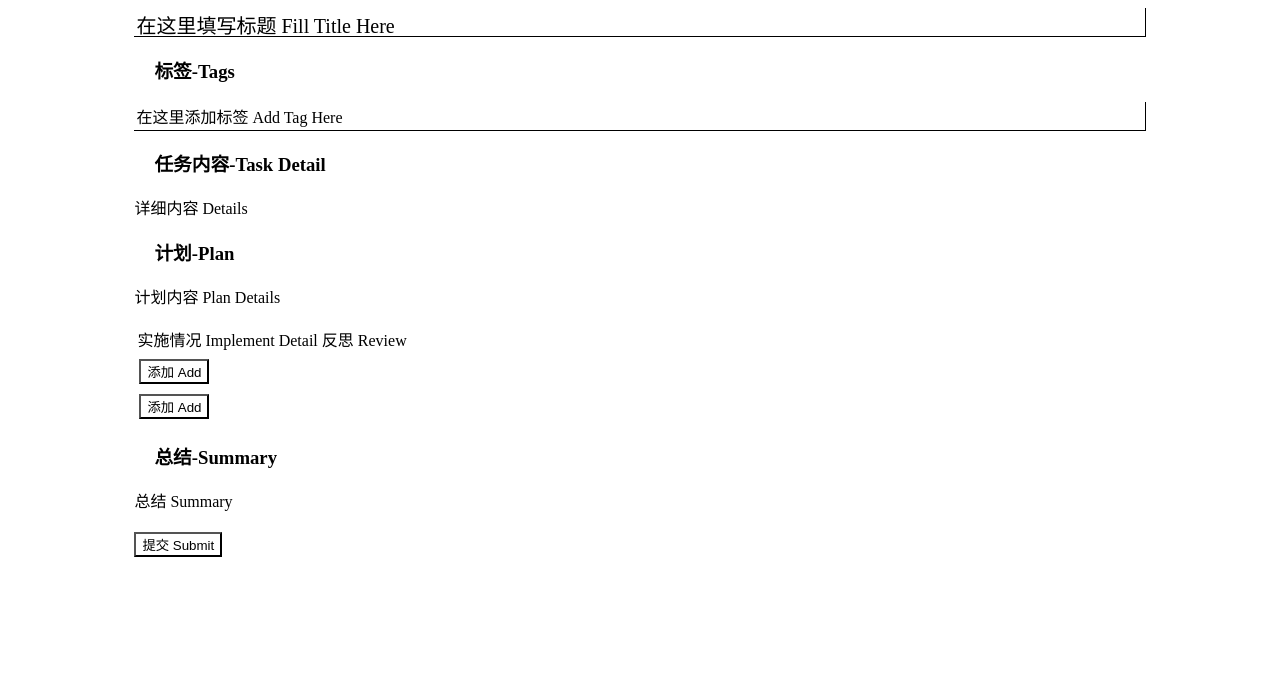
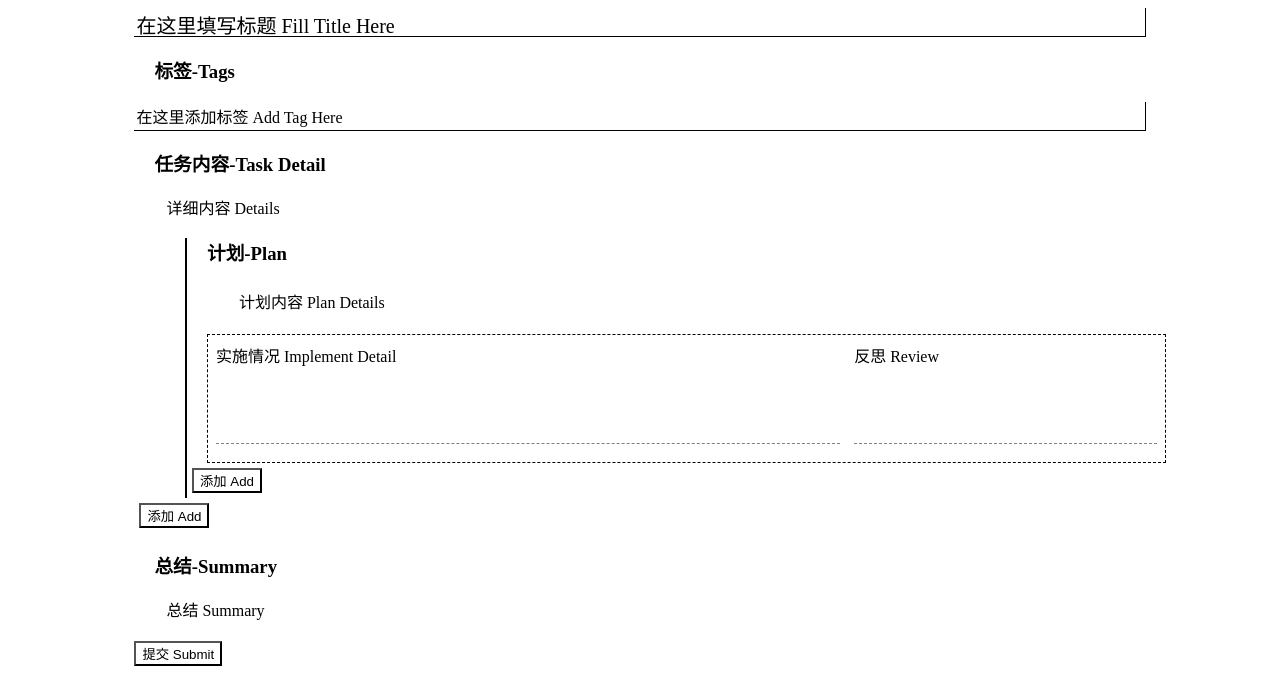
Before and after one commit to LechenDai43/NoteApp, a PHP site: page /pages/create/record-create.php in a window 1280 px wide. Shown: the part 134-808 px from the top of the page. Before the commit the page ends 691 px from the top, so only its background shows below. Run offline with PHP 8.4, Linux system fonts and the light colour scheme.

Commit message:
more css

```diff
--- a/css/create.css
+++ b/css/create.css
@@ -190,6 +190,7 @@ h3 {
     border-bottom: 2px double darkgray;
     border-left: 1px solid lightgray;
     margin-bottom: 15px;
+    text-indent: 2em;
 }
 
 <!-- end for note-create.php -->
@@ -209,4 +210,59 @@ h3 {
     border-left: 1px solid lightgray;
     border-right: 1px solid lightgray;
 }
+
+.in-section-p {
+    text-indent: 2em;
+}
+
+.introduction-p {
+    text-indent: 2em;
+}
 <!-- end for entry-create.php -->
+
+<!-- css for record-create.php -->
+
+.non-class {}
+
+.try-detail {
+    margin-left: 20px;
+    padding: 5px;
+    border: 1px dashed black;
+    width: 100%;
+}
+
+.an-implement {
+    margin-right: 5px;
+    border-bottom: 1px dashed gray;
+    height: 100px;
+    overflow: auto;
+    margin-bottom: 10px;
+}
+
+.a-review {
+    margin-left: 5px;
+    border-bottom: 1px dashed gray;
+    height: 100px;
+    overflow: auto;
+    margin-bottom: 10px;
+}
+
+.record-summary {
+    text-indent: 2em;
+}
+
+.description-container p {
+    text-indent: 2em;
+}
+
+.a-process {
+    margin-left: 5%;
+    border-left: 2px double black;
+}
+
+.plan-content {
+    margin-left: 15px;
+    padding: 5px;
+    text-indent: 2em;
+}
+<!-- end for record-create.php -->
--- a/javascript/record-create-js.js
+++ b/javascript/record-create-js.js
@@ -47,6 +47,7 @@ function addRecordPlan() {
     proc.append(top);
 
     var mid = document.createElement("table");
+    mid.classList.add("try-detail");
     var tr = document.createElement("tr");
     var left = document.createElement("td");
     var lp = document.createElement("p");
--- a/pages/create/entry-create.php
+++ b/pages/create/entry-create.php
@@ -13,6 +13,7 @@ Classes:
     in-section-p                          ps for the content of a single section
     reference-container                   divs to contains all information about reference
     entry-ref-list                        order lists for the references of an entry
+    introduction-p                        paragraph for introduction
 Functions:
     addSpecialComponent(event, int)       add a special component to a section according to the int parameter
     addEntrySection()                     add a new section after the last one
@@ -31,7 +32,7 @@ Functions:
             <?php include_once 'common-create.php'; ?>
             <div class="introduction-container">
                 <h3>简介-Introduction</h3>
-                <p contenteditable="true">填写简介 Fill Introduction Here</p>
+                <p contenteditable="true" class="introduction-p">填写简介 Fill Introduction Here</p>
             </div>
             <div class="all-sections">
                 <div class="a-group">
--- a/pages/create/record-create.php
+++ b/pages/create/record-create.php
@@ -16,6 +16,7 @@ Classes:
     plan-content                        paragraphs to store the content of plans
     proc-#-imp                          implementations for process #
     proc-#-rev                          reviews for process #
+    try-detail                          table for implementations of a plan
 Functions:
      addRecordImplement(event)          add a new implementation for the plan
      addRecordPlan()                    add a new plan for the task
@@ -41,7 +42,7 @@ Functions:
                         <h3>计划-Plan</h3>
                         <p contenteditable="true" class="plan-content">计划内容 Plan Details</p>
                     </div>
-                    <table>
+                    <table class="try-detail">
                         <tr>
                             <td><p contenteditable="true" class="proc-1-imp an-implement">实施情况 Implement Detail</p></td>
                             <td><p contenteditable="true" class="proc-1-rev a-review">反思 Review</p></td>
```
